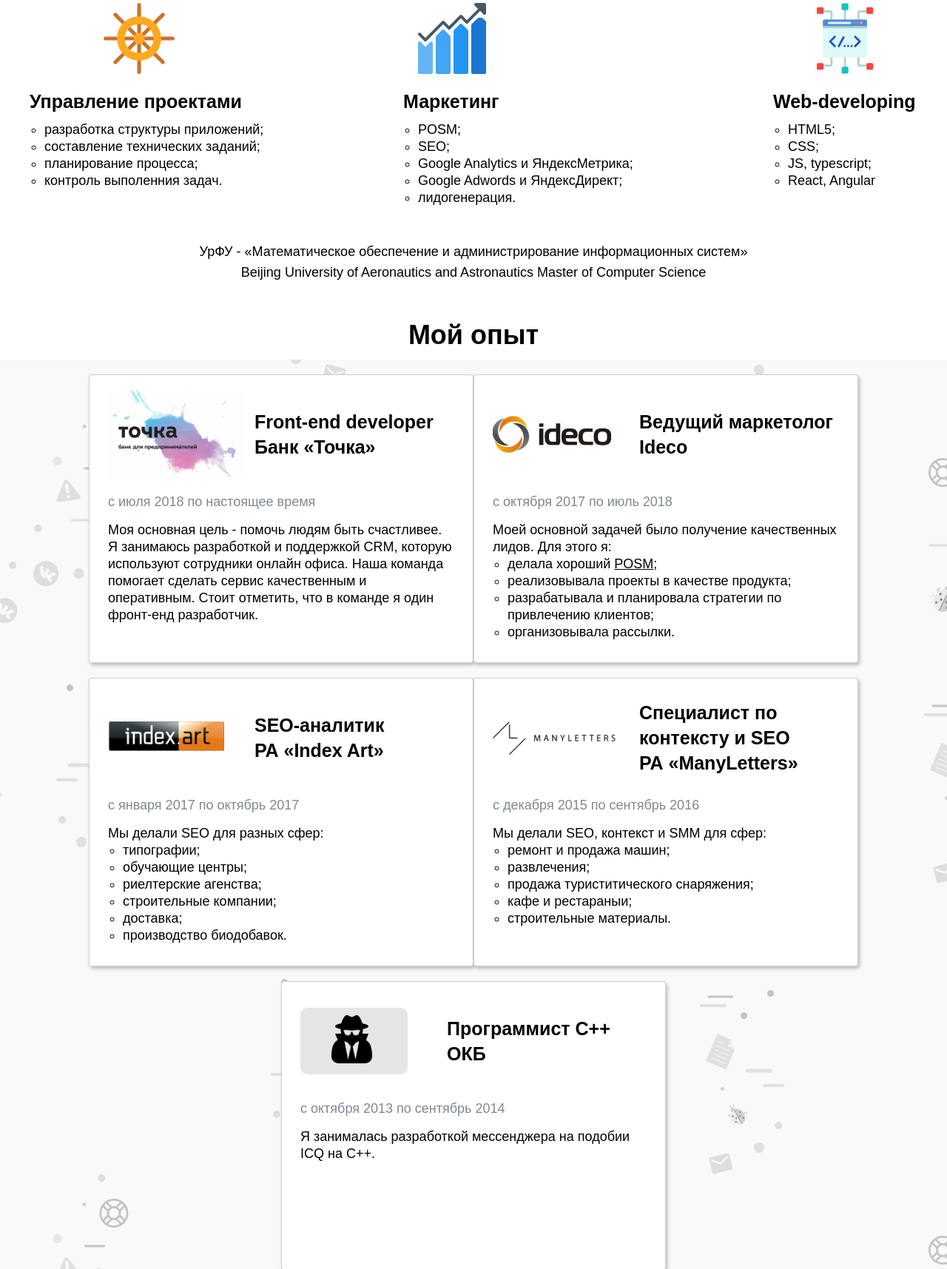
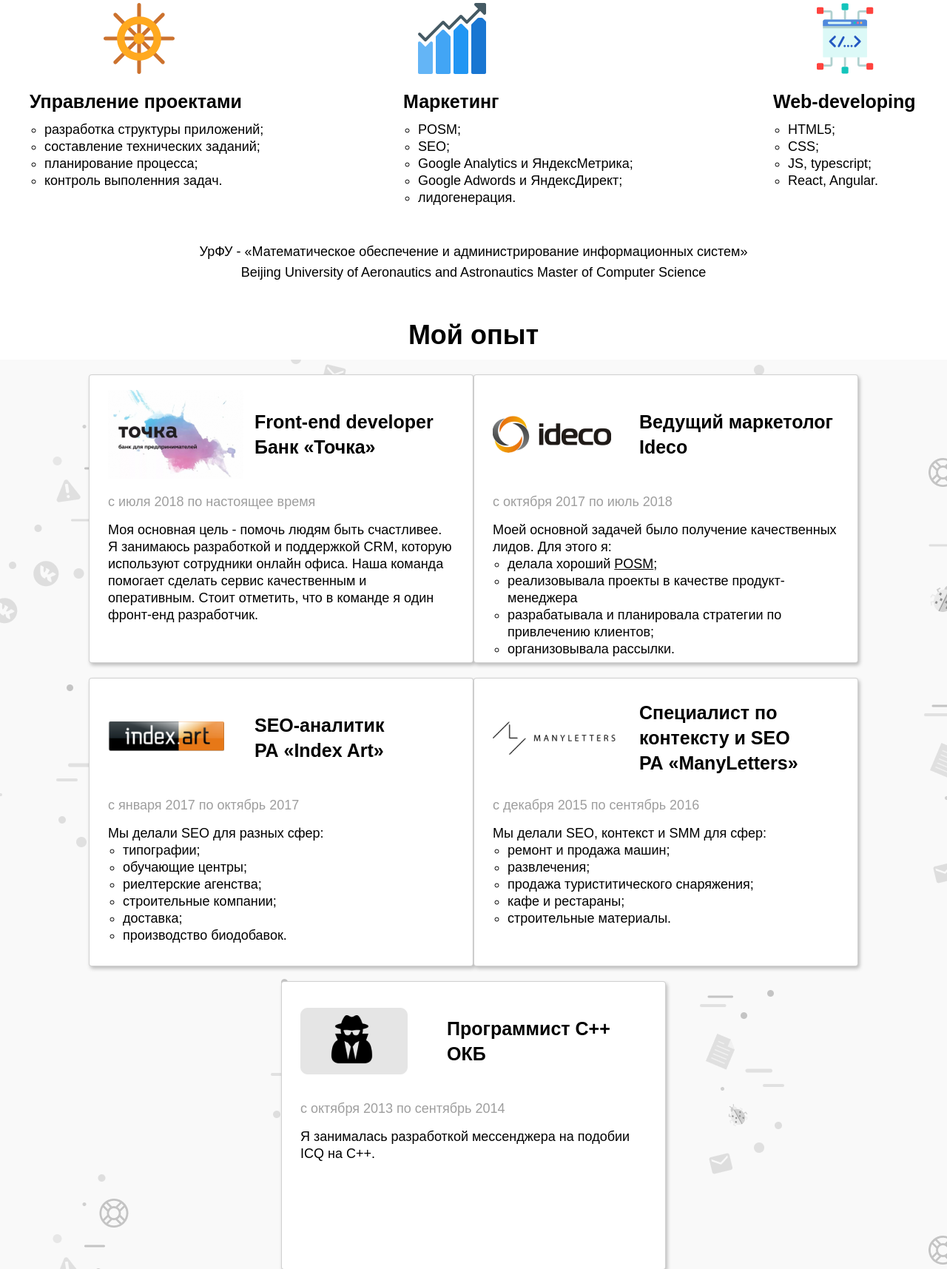
Before and after one commit to VanillaWulf/cv-old, a PHP site: page /rus.html in a window 1280 px wide. Shown: the part 269-1984 px from the top of the page at 74% size. Run offline with PHP 8.4, Linux system fonts and the light colour scheme.

Commit message:
исправлена проблема цвета в периоде работы

```diff
--- a/css/style.css
+++ b/css/style.css
@@ -74,8 +74,7 @@ body {
 }
 
 .experience__item--duration {
-    color: #021422;
-    opacity: 0.5;
+    color: #9E9E9E;
 }
 
 /*.projects__item--content {
--- a/index.html
+++ b/index.html
@@ -41,7 +41,7 @@
                         <li class="skills-item__detail-item">design the structures of apps;</li>
                         <li class="skills-item__detail-item">writing technical specifications;</li>
                         <li class="skills-item__detail-item">process planning ;</li>
-                        <li class="skills-item__detail-item">control the complition of <tasks></tasks> .</li>
+                        <li class="skills-item__detail-item">control the complition of tasks.</li>
                     </ul>
                 </li>
                 <li class="skills-item skills-item--col-2">
@@ -137,7 +137,7 @@
                 <li class="experience__item">
                     <div class="experience__item--header-container">
                         <img class="experience__item--logo experience__item--peleng-logo" src="img/logo/peleng-logo.png" alt="peleng-logo">
-                        <h3 class="experience__item--header">Software Engineer -  Special Design Bureau ‘Peleng</h3>
+                        <h3 class="experience__item--header">Software Engineer<br/> Special Design Bureau ‘Peleng</h3>
                     </div>
                     <p class="experience__item--duration">from october 2013 till september 2014</p>
                     <p class="experience__item--content">I was developing an instant messenger like ICQ in C++.</p>
--- a/rus.html
+++ b/rus.html
@@ -62,7 +62,7 @@
                         <li class="skills-item__detail-item">HTML5;</li>
                         <li class="skills-item__detail-item">CSS;</li>
                         <li class="skills-item__detail-item">JS, typescript;</li>
-                        <li class="skills-item__detail-item">React, Angular</li>
+                        <li class="skills-item__detail-item">React, Angular.</li>
                     </ul>
                 </li>
             </ul>
@@ -96,7 +96,7 @@
                     <ul class="experience__item--list">
                         <li class="experience__item--item">делала хороший <a class="experience__item--link"
                                                                              href="https://github.com/VanillaWulf/marketing" target="_blank">POSM</a>;</li>
-                        <li class="experience__item--item">реализовывала проекты в качестве продукта;</li>
+                        <li class="experience__item--item">реализовывала проекты в качестве продукт-менеджера</li>
                         <li class="experience__item--item">разрабатывала и планировала стратегии по привлечению клиентов;</li>
                         <li class="experience__item--item">организовывала рассылки.</li>
                     </ul>
@@ -128,7 +128,7 @@
                         <li class="experience__item--item">ремонт и продажа машин;</li>
                         <li class="experience__item--item">развлечения;</li>
                         <li class="experience__item--item">продажа туриститического снаряжения;</li>
-                        <li class="experience__item--item">кафе и рестараныи;</li>
+                        <li class="experience__item--item">кафе и рестараны;</li>
                         <li class="experience__item--item">строительные материалы.</li>
                     </ul>
                 </li>
```
